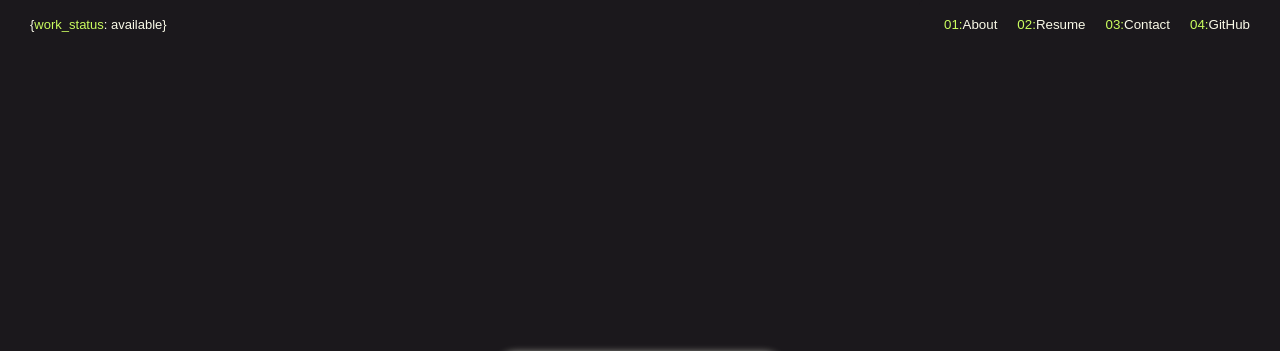
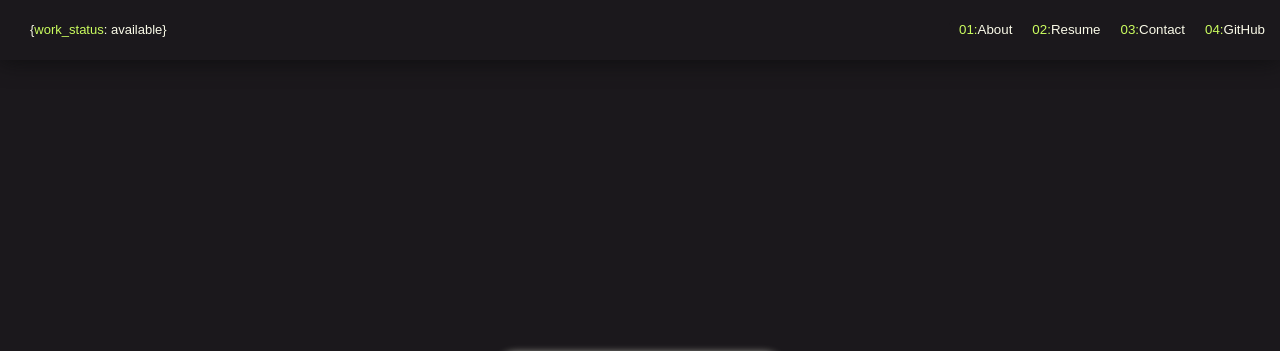
Before and after one commit to thwilson3/rithm-first-site, a plain HTML site: page index.html in a window 1280 px wide. Shown: the top 351 px of the page. Drawn offline with nearby package versions, Linux system fonts and the light colour scheme; a script that the page names is missing; a web font is replaced by a local one.

Commit message:
made navbar sticky

```diff
--- a/css/style.css
+++ b/css/style.css
@@ -51,12 +51,14 @@ header {
 }
 
 .nav {
-    /* background-color: var(--off-white); */
+    background-color: var(--plum);
     /* align-items: flex-end; */
     display: flex;
     flex-direction: row;
+    padding: 30px;
     /* justify-content: center; */
     width: 100%;
+    filter: drop-shadow(0 0 0.75rem rgb(13 13 14));
 }
 
 .left-links {
@@ -74,8 +76,6 @@ header {
     display: flex;
     align-items: flex-end;
     flex-direction: row;
-    /* justify-content: space-around; */
-    padding: 15px;
     border-top-left-radius: 5px;
     margin: 0;
     position: absolute;
--- a/index.html
+++ b/index.html
@@ -30,7 +30,7 @@
   </head>
 
   <header>
-    <div class="nav">
+    <nav class="navbar fixed-top bg-var(--plum) nav">
       <ul class="list-unstyled left-links">
         <li>
           {<span style="color: var(--lime)">work_status</span>: available}
@@ -66,7 +66,7 @@
           >
         </li>
       </ul>
-    </div>
+    </nav>
   </header>
 
   <body>
```
